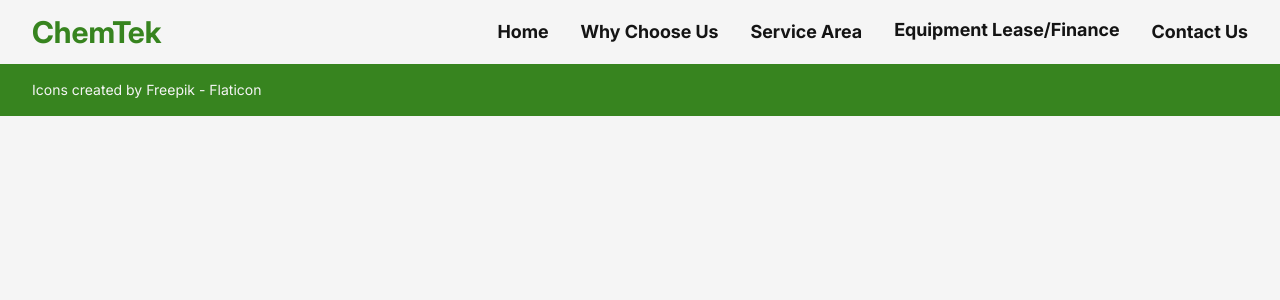
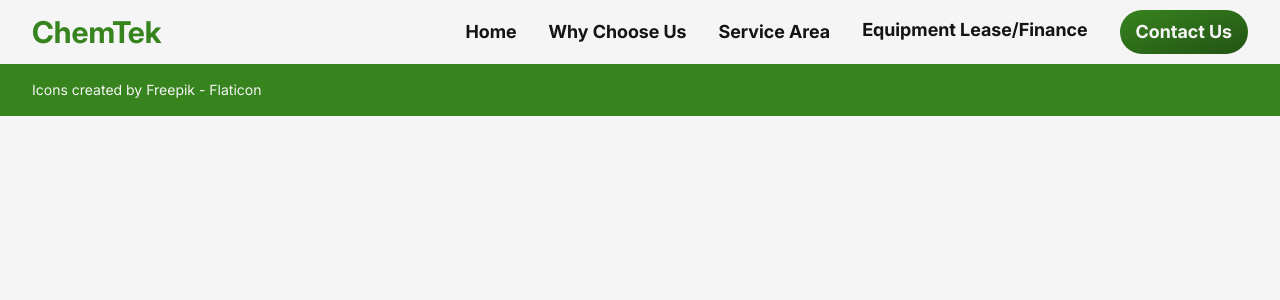
Before and after one commit to AndrewGlennAquino/chemtek-website, a React (Vite) app: page / in a window 1280 px wide. Shown: the top 300 px of the page. Built offline with nearby package versions, Linux system fonts and the light colour scheme.

Commit message:
Use component styling

```diff
--- a/src/components/hamburger-menu/HamburgerMenu.tsx
+++ b/src/components/hamburger-menu/HamburgerMenu.tsx
@@ -109,7 +109,7 @@ const DropdownMenu = () => {
           </motion.span>
 
           <motion.span
-            className="text-lg font-bold contact-us-button"
+            className="text-lg font-bold primary-button"
             initial="linkInitial"
             variants={variants}
           >
--- a/src/components/header/Header.tsx
+++ b/src/components/header/Header.tsx
@@ -79,7 +79,7 @@ const Header = () => {
 
               <Link to="">
                 <motion.span
-                  className="text-lg font-bold contact-us-button"
+                  className="text-lg font-bold primary-button"
                   whileHover={{ scale: 1.1 }}
                   variants={variants}
                 >
```
